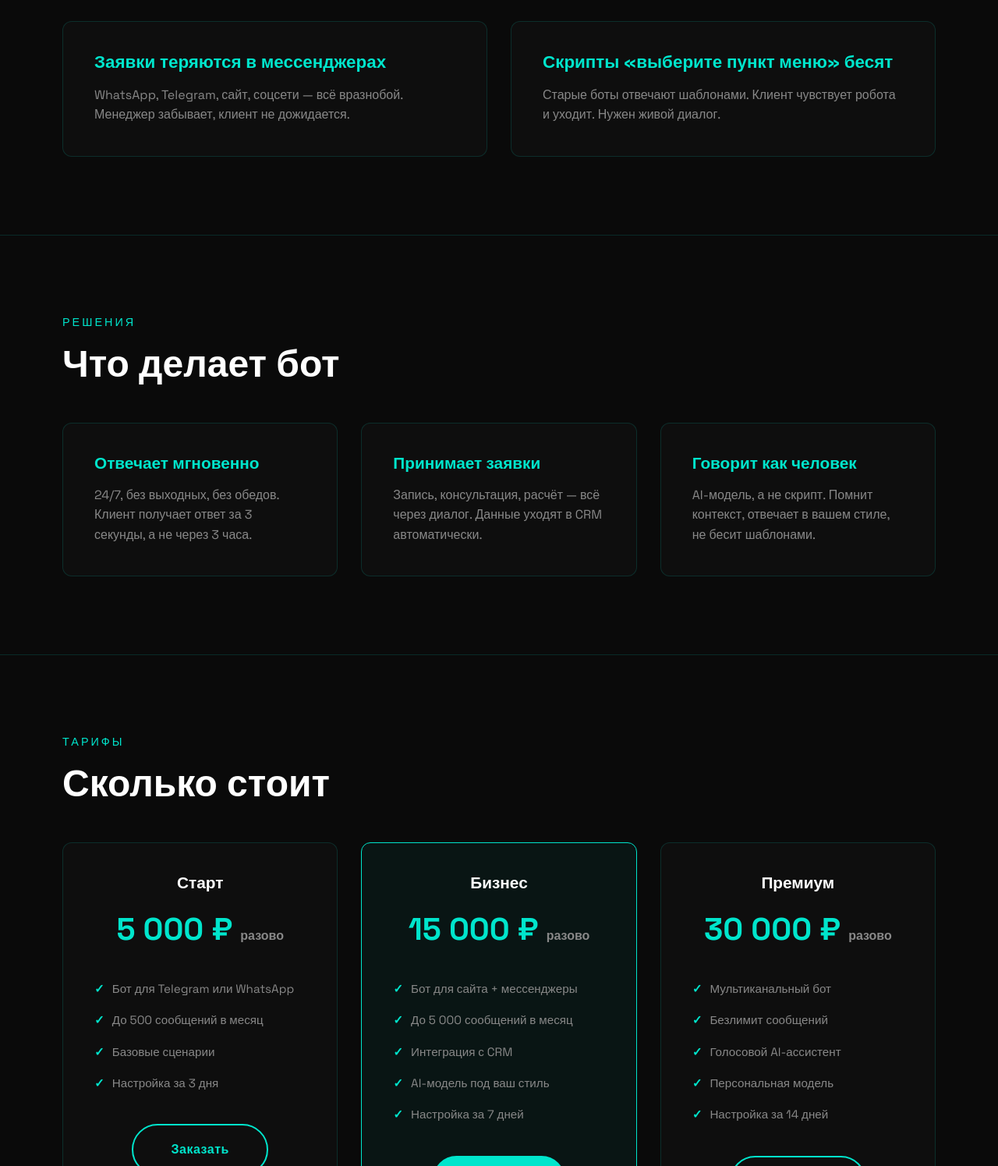
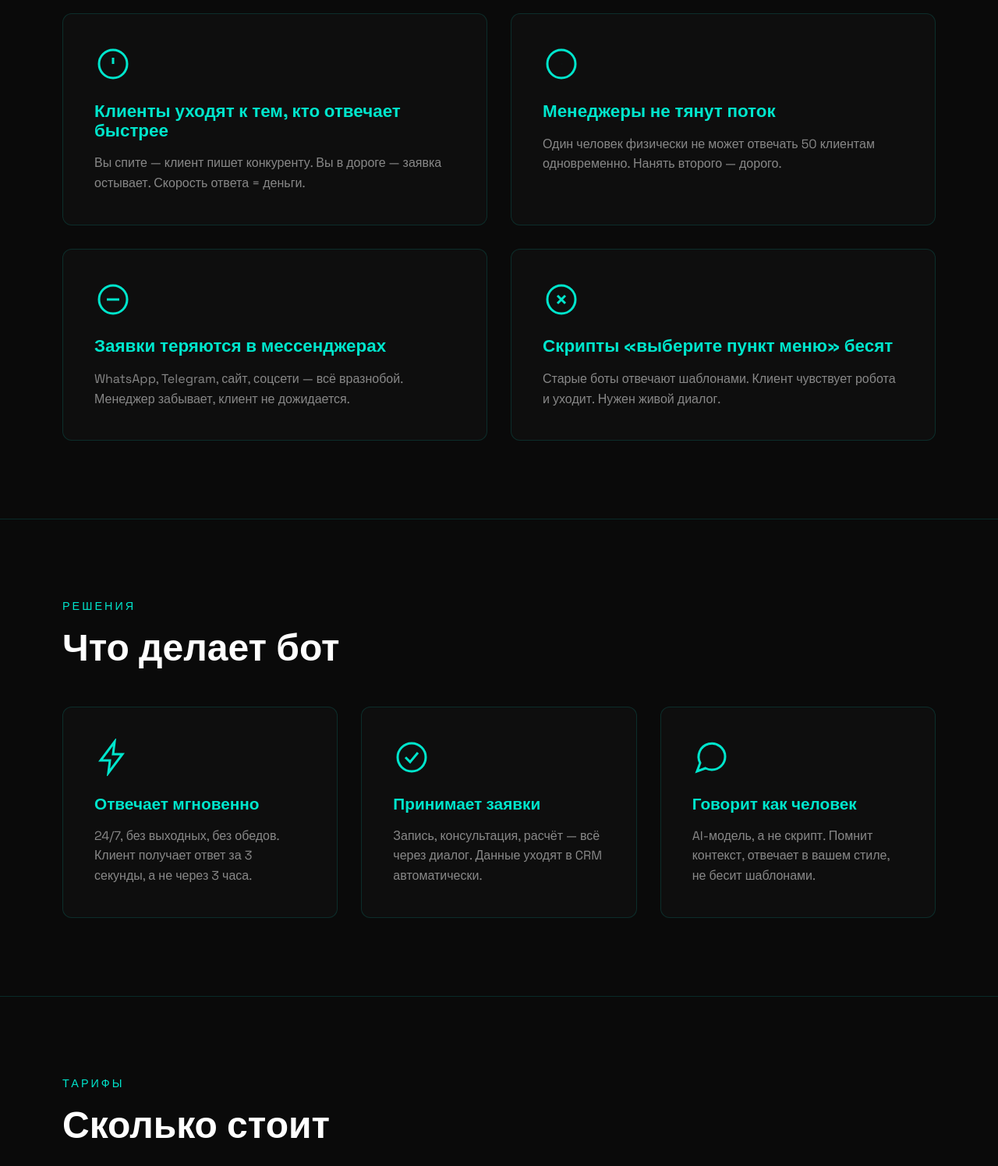
Before and after one commit to redemptationofficial-creator/ai-bots, a plain HTML site: page index.html in a window 1280 px wide. Shown: the part 1246-2741 px from the top of the page at 78% size. Drawn offline with Linux system fonts and the light colour scheme.

Commit message:
№037: SVG-иконки в карточки + чат-мокап в hero

```diff
--- a/index.html
+++ b/index.html
@@ -21,7 +21,7 @@
         .btn-outline:hover{background:var(--teal);color:#0a0a0a;}
 
         header{position:fixed;top:0;left:0;width:100%;z-index:100;padding:20px 40px;display:flex;justify-content:space-between;align-items:center;background:rgba(10,10,10,0.9);backdrop-filter:blur(10px);border-bottom:1px solid var(--border);}
-        .logo{font-size:1.8rem;font-weight:700;color:var(--text);text-decoration:none;}
+        .logo{font-size:1.8rem;font-weight:700;color:var(--text);text-decoration:none;display:flex;align-items:center;gap:8px;}
         .logo span{color:var(--teal);}
         nav{display:flex;gap:30px;align-items:center;}
         nav a{color:var(--text);text-decoration:none;font-size:.95rem;transition:.3s;}
@@ -93,6 +93,10 @@
         <h1>AI-боты,<br>которые<br><span>продают за вас</span></h1>
         <p>Клиенты пишут ночью, а вы отвечаете утром? Пропустили звонок — потеряли заказ? Бот отвечает 24/7, принимает заявки, передаёт в CRM.</p>
         <a href="https://t.me/Michail7874" class="btn">Обсудить проект</a>
+        <div style="margin-top:2.5rem;background:rgba(255,255,255,0.03);border:1px solid var(--border);border-radius:16px;padding:20px;max-width:420px;">
+            <div style="background:rgba(0,229,204,0.1);border:1px solid var(--teal);border-radius:12px;padding:12px 16px;margin-bottom:10px;color:var(--text);font-size:1rem;">Клиент: Сколько стоит стрижка?</div>
+            <div style="background:rgba(255,255,255,0.05);border-radius:12px;padding:12px 16px;color:var(--muted);font-size:1rem;margin-left:auto;max-width:80%;">Бот: 1200 ₽, есть окно сегодня в 17:00. Записать?</div>
+        </div>
         <div class="hero-stats">
             <div class="stat"><span class="stat-num">24/7</span><span class="stat-label">ответы клиентам</span></div>
             <div class="stat"><span class="stat-num">0</span><span class="stat-label">пропущенных заявок</span></div>
@@ -107,18 +111,30 @@
         <h2>Что болит у бизнеса</h2>
         <div class="problems">
             <div class="problem">
+                <svg width="48" height="48" viewBox="0 0 24 24" fill="none" stroke="#00E5CC" stroke-width="1.5" style="margin-bottom:1rem;">
+                    <circle cx="12" cy="12" r="9"/><path d="M12 8v4M12 16h.01"/>
+                </svg>
                 <h3>Клиенты уходят к тем, кто отвечает быстрее</h3>
                 <p>Вы спите — клиент пишет конкуренту. Вы в дороге — заявка остывает. Скорость ответа = деньги.</p>
             </div>
             <div class="problem">
+                <svg width="48" height="48" viewBox="0 0 24 24" fill="none" stroke="#00E5CC" stroke-width="1.5" style="margin-bottom:1rem;">
+                    <circle cx="12" cy="12" r="9"/><path d="M12 12h.01"/>
+                </svg>
                 <h3>Менеджеры не тянут поток</h3>
                 <p>Один человек физически не может отвечать 50 клиентам одновременно. Нанять второго — дорого.</p>
             </div>
             <div class="problem">
+                <svg width="48" height="48" viewBox="0 0 24 24" fill="none" stroke="#00E5CC" stroke-width="1.5" style="margin-bottom:1rem;">
+                    <circle cx="12" cy="12" r="9"/><path d="M8 12h8"/>
+                </svg>
                 <h3>Заявки теряются в мессенджерах</h3>
                 <p>WhatsApp, Telegram, сайт, соцсети — всё вразнобой. Менеджер забывает, клиент не дожидается.</p>
             </div>
             <div class="problem">
+                <svg width="48" height="48" viewBox="0 0 24 24" fill="none" stroke="#00E5CC" stroke-width="1.5" style="margin-bottom:1rem;">
+                    <circle cx="12" cy="12" r="9"/><path d="M9.5 9.5l5 5M14.5 9.5l-5 5"/>
+                </svg>
                 <h3>Скрипты «выберите пункт меню» бесят</h3>
                 <p>Старые боты отвечают шаблонами. Клиент чувствует робота и уходит. Нужен живой диалог.</p>
             </div>
@@ -132,14 +148,23 @@
         <h2>Что делает бот</h2>
         <div class="solutions">
             <div class="solution">
+                <svg width="48" height="48" viewBox="0 0 24 24" fill="none" stroke="#00E5CC" stroke-width="1.5" style="margin-bottom:1rem;">
+                    <path d="M13 2L4 14h6l-1 8 9-12h-6l1-8z"/>
+                </svg>
                 <h3>Отвечает мгновенно</h3>
                 <p>24/7, без выходных, без обедов. Клиент получает ответ за 3 секунды, а не через 3 часа.</p>
             </div>
             <div class="solution">
+                <svg width="48" height="48" viewBox="0 0 24 24" fill="none" stroke="#00E5CC" stroke-width="1.5" style="margin-bottom:1rem;">
+                    <circle cx="12" cy="12" r="9"/><path d="M8 12l3 3 5-6"/>
+                </svg>
                 <h3>Принимает заявки</h3>
                 <p>Запись, консультация, расчёт — всё через диалог. Данные уходят в CRM автоматически.</p>
             </div>
             <div class="solution">
+                <svg width="48" height="48" viewBox="0 0 24 24" fill="none" stroke="#00E5CC" stroke-width="1.5" style="margin-bottom:1rem;">
+                    <path d="M21 11.5a8.5 8.5 0 0 1-8.5 8.5c-1.5 0-2.9-.4-4.1-1L3 21l2-5.4a8.5 8.5 0 1 1 16-4.1z"/>
+                </svg>
                 <h3>Говорит как человек</h3>
                 <p>AI-модель, а не скрипт. Помнит контекст, отвечает в вашем стиле, не бесит шаблонами.</p>
             </div>
```
